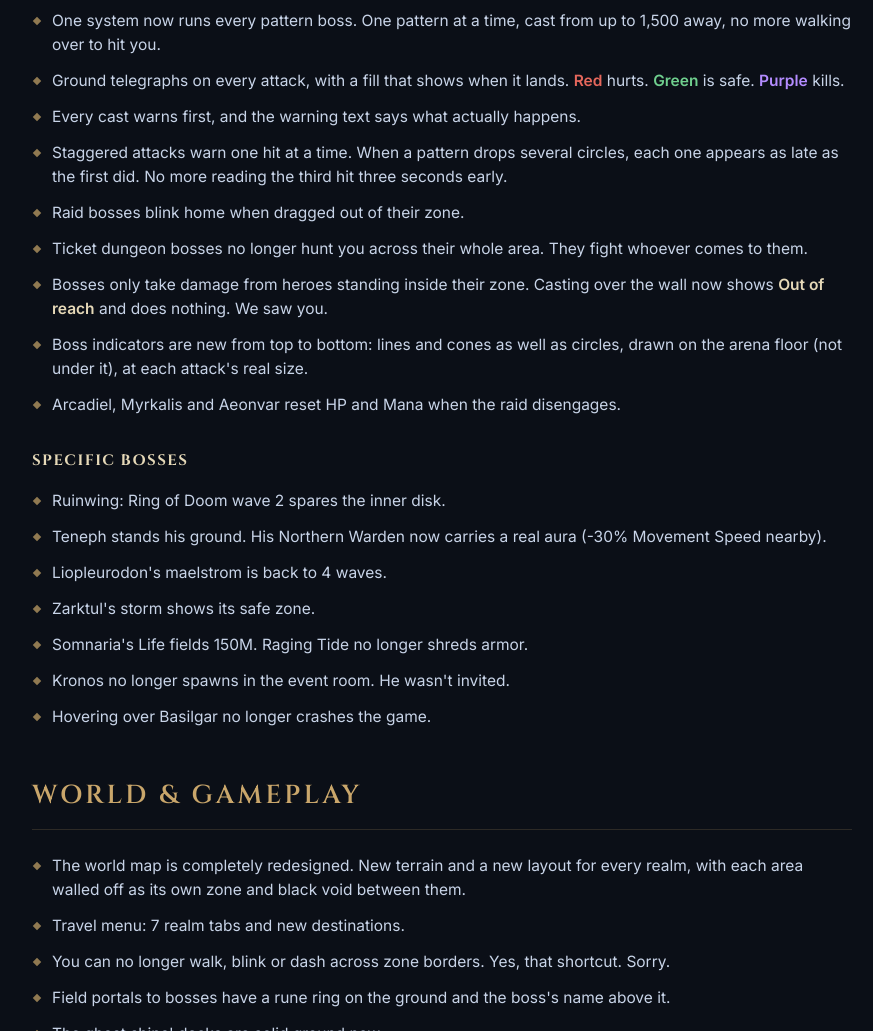
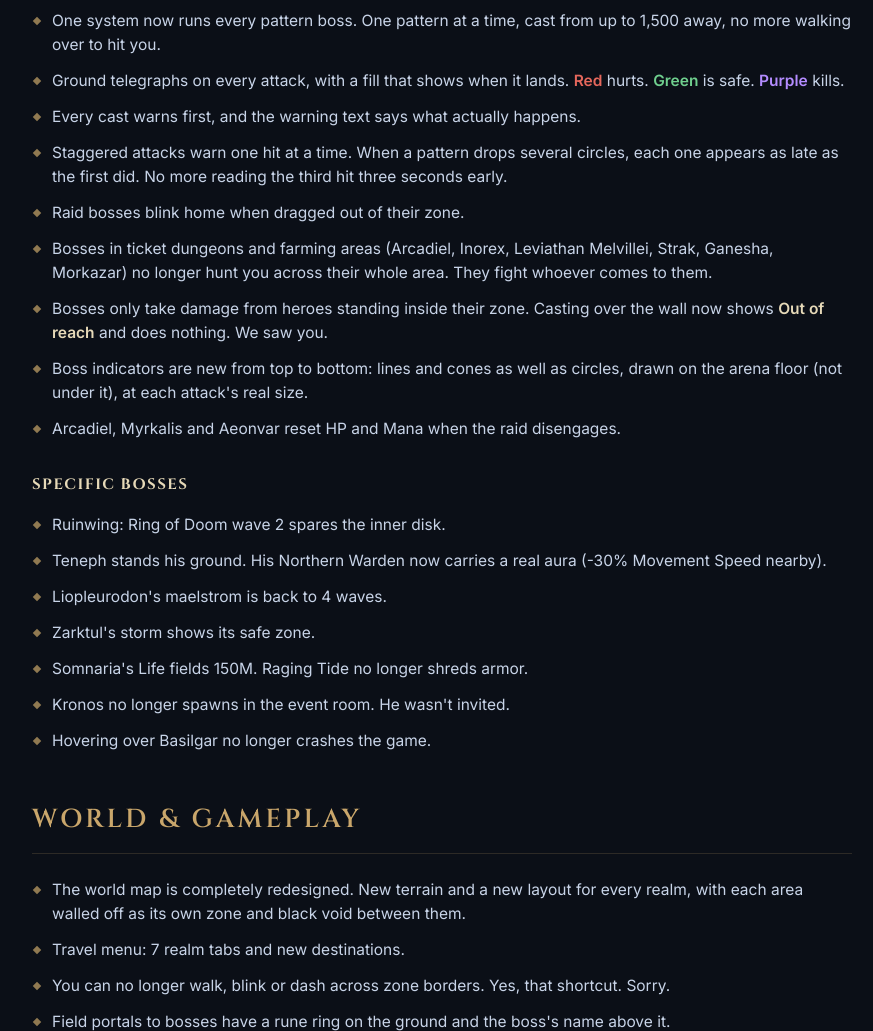
Before and after one commit to Echowrought/echowrought-site, a plain HTML site: page public/patch-notes/1-30/index.html in a window 1280 px wide. Shown: the part 9721-10752 px from the top of the page, without its empty margins (274-1147 px from the left). Drawn offline with nearby package versions, Linux system fonts and the light colour scheme.

Commit message:
Patch notes 1.30: farm-area bosses no longer chase across their area
Co-Authored-By: Claude Opus 5.5 <noreply@anthropic.com>
Claude-Session: https://claude.ai/code/session_01CMHuxrduyytvaKofprdCnB

```diff
--- a/public/patch-notes/1-30/index.html
+++ b/public/patch-notes/1-30/index.html
@@ -464,7 +464,7 @@
           <li>Every cast warns first, and the warning text says what actually happens.</li>
           <li>Staggered attacks warn one hit at a time. When a pattern drops several circles, each one appears as late as the first did. No more reading the third hit three seconds early.</li>
           <li>Raid bosses blink home when dragged out of their zone.</li>
-          <li>Ticket dungeon bosses no longer hunt you across their whole area. They fight whoever comes to them.</li>
+          <li>Bosses in ticket dungeons and farming areas (Arcadiel, Inorex, Leviathan Melvillei, Strak, Ganesha, Morkazar) no longer hunt you across their whole area. They fight whoever comes to them.</li>
           <li>Bosses only take damage from heroes standing inside their zone. Casting over the wall now shows <b>Out of reach</b> and does nothing. We saw you.</li>
           <li>Boss indicators are new from top to bottom: lines and cones as well as circles, drawn on the arena floor (not under it), at each attack's real size.</li>
           <li>Arcadiel, Myrkalis and Aeonvar reset HP and Mana when the raid disengages.</li>
```
